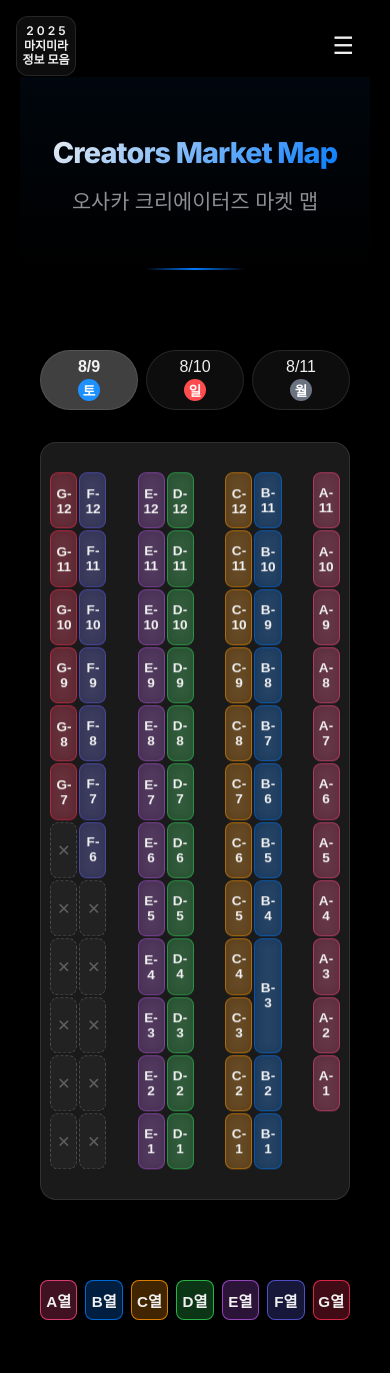
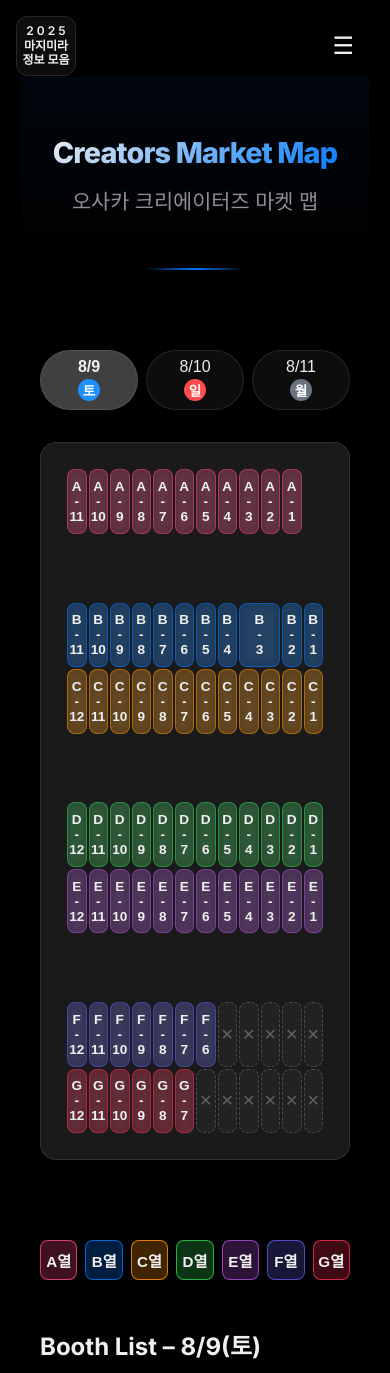
Before and after one commit to kuroka3/MM-Info, a Next.js app: page /exhibition-info/osaka/creators-market in a window 390 px wide. Shown: the top 1373 px of the page. Built offline with nearby package versions, Linux system fonts and the light colour scheme; a web font is replaced by a local one.

Commit message:
fix portrait mode

```diff
--- a/src/app/exhibition-info/osaka/creators-market/components/BoothMap.tsx
+++ b/src/app/exhibition-info/osaka/creators-market/components/BoothMap.tsx
@@ -48,9 +48,6 @@ const BoothMap = forwardRef<BoothMapHandle, BoothMapProps>(
     const flipTimer = useRef<ReturnType<typeof setTimeout> | null>(null);
     const boothRefs = useRef<Record<string, HTMLButtonElement | null>>({});
     const wrapperRef = useRef<HTMLDivElement | null>(null);
-    const rotatorRef = useRef<HTMLDivElement | null>(null);
-    const raf = useRef<number | null>(null);
-    const prevViewportWidth = useRef(0);
 
     const tooltipRootRef = useRef<HTMLDivElement | null>(null);
     const tooltipMap = useRef(
@@ -69,73 +66,6 @@ const BoothMap = forwardRef<BoothMapHandle, BoothMapProps>(
     const [gutter, setGutter] = useState(0);
     const prevWrapperWidth = useRef(0);
     const prevGutterViewportWidth = useRef(0);
-
-    useLayoutEffect(() => {
-      const wrapper = wrapperRef.current;
-      const rotator = rotatorRef.current;
-      if (!wrapper || !rotator) return;
-
-      const applyRotation = () => {
-        const vv = window.visualViewport;
-        const vw = vv?.width ?? window.innerWidth;
-        const vh = vv?.height ?? window.innerHeight;
-        const isNarrow = vw <= 480;
-
-        if (isNarrow) {
-          const container = (wrapper.closest('.cm-main') as HTMLElement) || document.body;
-          const ww = container.clientWidth || vw;
-          const ratio = vh / vw;
-          const margin = ww * 0.08;
-
-          wrapper.style.position = 'relative';
-          wrapper.style.left = '';
-          wrapper.style.top = '';
-          wrapper.style.transform = '';
-          wrapper.style.margin = '0 auto';
-          wrapper.style.width = `${ww}px`;
-          wrapper.style.height = `${ww * ratio}px`;
-          wrapper.style.padding = `${margin}px`;
-          wrapper.style.overflow = 'hidden';
-
-          rotator.style.position = 'absolute';
-          rotator.style.left = '50%';
-          rotator.style.top = '50%';
-          rotator.style.width = `${ww * ratio - margin * 2}px`;
-          rotator.style.height = `${ww - margin * 2}px`;
-          rotator.style.transformOrigin = 'center';
-          rotator.style.transform = 'translate(-50%, -50%) rotate(90deg)';
-          rotator.setAttribute('data-rotated', '1');
-        } else {
-          wrapper.removeAttribute('style');
-          rotator.removeAttribute('style');
-          rotator.removeAttribute('data-rotated');
-        }
-      };
-
-      const schedule = () => {
-        const vv = window.visualViewport;
-        const vw = vv?.width ?? window.innerWidth;
-        if (Math.abs(prevViewportWidth.current - vw) < 1) return;
-        prevViewportWidth.current = vw;
-        if (raf.current) cancelAnimationFrame(raf.current);
-        raf.current = requestAnimationFrame(applyRotation);
-      };
-
-      schedule();
-
-      window.addEventListener('resize', schedule);
-      window.addEventListener('orientationchange', schedule);
-      window.visualViewport?.addEventListener('resize', schedule);
-      window.addEventListener('pageshow', schedule);
-
-      return () => {
-        if (raf.current) cancelAnimationFrame(raf.current);
-        window.removeEventListener('resize', schedule);
-        window.removeEventListener('orientationchange', schedule);
-        window.visualViewport?.removeEventListener('resize', schedule);
-        window.removeEventListener('pageshow', schedule);
-      };
-    }, []);
 
     const updateGutter = useCallback(() => {
       const vw = window.innerWidth;
@@ -461,7 +391,8 @@ const BoothMap = forwardRef<BoothMapHandle, BoothMapProps>(
         const [labelRow, labelCol] = displayId.split('-');
         const labelNode = (
           <span className="booth-label">
-            <span>{labelRow}-</span>
+            <span>{labelRow}</span>
+            <span>-</span>
             <span>{labelCol}</span>
           </span>
         );
@@ -515,7 +446,7 @@ const BoothMap = forwardRef<BoothMapHandle, BoothMapProps>(
     return (
       <div className="cm-map-wrapper" ref={wrapperRef}>
         <div className="entrance-label">입구</div>
-        <div className="map-inner" ref={rotatorRef}>
+        <div className="map-inner">
           <div className="cm-grid">
             {ROWS.map(row => (
               <Fragment key={row}>
--- a/src/app/exhibition-info/osaka/creators-market/styles/map.css
+++ b/src/app/exhibition-info/osaka/creators-market/styles/map.css
@@ -272,7 +272,7 @@ button.booth {
   z-index: 10000;
 }
 .booth .booth-label {
-  display: inline-block;
+  display: inline-flex;
   transform: rotate(0deg);
   transform-origin: center;
 }
@@ -285,24 +285,10 @@ button.booth {
 }
 
 @media (max-width:480px){
-  .cm-map-wrapper .entrance-label{
-    transform:rotate(-90deg);
-  }
   .cm-grid{
     width:100%;
     height:100%;
     grid-auto-rows:1fr;
-  }
-  .cm-grid .booth-empty,
-  .cm-grid .exit-label-cell{
-    transform:rotate(-90deg);
-    transform-origin:center;
-  }
-  .cm-grid .booth .booth-label{
-    display:inline-block;
-  }
-  .cm-grid .booth .booth-label span{
-    display:block;
   }
 }
 
@@ -315,6 +301,7 @@ button.booth {
     width:100%;
     max-width:100%;
     box-sizing:border-box;
+    margin:0;
   }
   .cm-map-wrapper::before,
   .cm-map-wrapper::after{
@@ -328,7 +315,7 @@ button.booth {
     content:none;
   }
   .cm-grid .booth .booth-label{
-    transform:rotate(-90deg);
-    transform-origin:center;
+    flex-direction:column;
+    align-items:center;
   }
 }
--- a/src/app/exhibition-info/tokyo/creators-market/styles/map.css
+++ b/src/app/exhibition-info/tokyo/creators-market/styles/map.css
@@ -208,7 +208,7 @@ button.booth {
   z-index: 10000;
 }
 .booth .booth-label {
-  display: inline-block;
+  display: inline-flex;
   transform: rotate(0deg);
   transform-origin: center;
 }
@@ -226,12 +226,6 @@ button.booth {
     height:100%;
     grid-auto-rows:1fr;
   }
-  .cm-grid .booth .booth-label{
-    display:inline-block;
-  }
-  .cm-grid .booth .booth-label span{
-    display:block;
-  }
 }
 
 @media (max-width:480px) and (orientation:portrait){
@@ -243,9 +237,10 @@ button.booth {
     width:100%;
     max-width:100%;
     box-sizing:border-box;
+    margin:0;
   }
   .cm-grid .booth .booth-label{
-    transform:rotate(-90deg);
-    transform-origin:center;
+    flex-direction:column;
+    align-items:center;
   }
 }
```
Also changed, not shown: src/app/exhibition-info/tokyo/creators-market/components/BoothMap.tsx (+3 -72 lines), src/hooks/usePortraitMapRotation.ts (added, +80 -0 lines), src/styles/portraitMapLabelRotation.css (added, +7 -0 lines).
